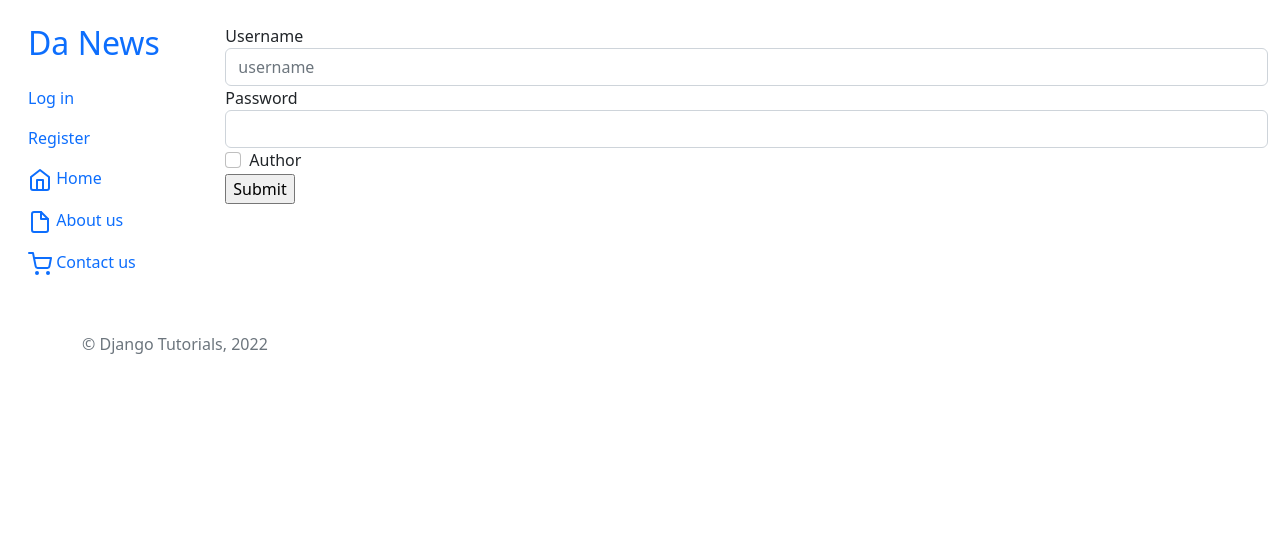
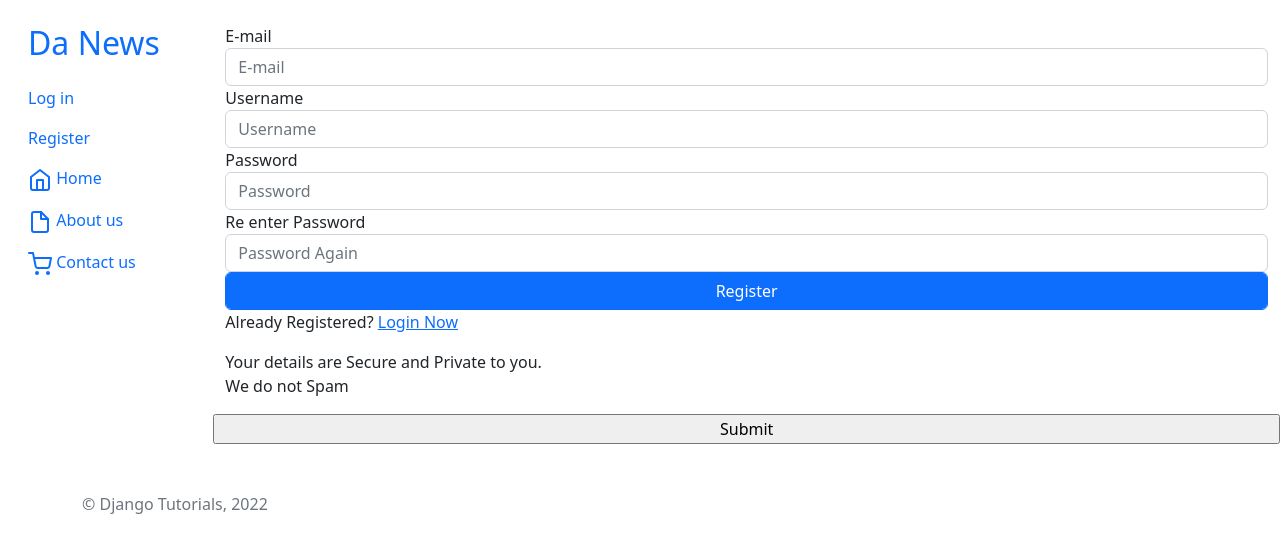
Before and after one commit to Axelkarnebro/webcasts-group-14, a Django app: page /register/ in a window 1280 px wide. Shown: the top 553 px of the page. Run offline with Django 4.2, Linux system fonts and the light colour scheme; some libraries are stand-ins or nearby versions.

Commit message:
yoinkade hur han implementerade registration på github så nu är den poggers

```diff
--- a/main/forms.py
+++ b/main/forms.py
@@ -1,4 +1,6 @@
 from django import forms
+from django.contrib.auth import get_user_model
+from django.contrib.auth.forms import UserCreationForm
 
 class ContactForm(forms.Form):
     subject = forms.CharField(max_length=100)
@@ -6,7 +8,21 @@ class ContactForm(forms.Form):
     sender = forms.EmailField()
     cc_myself = forms.BooleanField(required=False)
 
-class RegisterForm(forms.Form):
-    username = forms.CharField(max_length=100)
-    password = forms.CharField(max_length=100)
-    author = forms.BooleanField(required=False)
+class RegisterForm(UserCreationForm):
+    email = forms.EmailField(required=True)
+
+    class Meta:
+        model = get_user_model()
+        fields = ('email', 'username', 'password1', 'password2')
+        error_messages = {
+            'username': {
+                'unique': "A user with this username already exists",
+            }
+        }
+
+    def save(self, commit=True):
+        user = super(RegisterForm, self).save(commit=False)
+        user.email = self.cleaned_data['email']
+        if commit:
+            user.save()
+        return user
--- a/main/templates/pages/register_form.html
+++ b/main/templates/pages/register_form.html
@@ -1,54 +1,83 @@
+<div class="form">
+  <form method="post"
+        action="{% url 'main:register_user' %}"
+  >
+    {% csrf_token %}
+    <div class="form-group
+                {% if form.email.errors %}
+                  has-error
+                {% endif %}"
+    >
+      <label class="control-label" for="signin-email">E-mail</label>
+      <input class="form-control" type="email" id="signin-email"
+             placeholder="E-mail" name="email"
+             value="{{ form.email.value|default_if_none:"" }}">
+      {% if form.email.errors %}
+        <div class="form-group has-error">
+          <div class="control-label">
+            {{ form.email.errors }}
+          </div>
+        </div>
+      {% endif %}
+    </div>
     <div class="form-group
                 {% if form.username.errors %}
                   has-error
                 {% endif %}"
     >
-  <label class="control-label" for="username">Username</label>
-  <input class="form-control" type="text" id="username"
-         placeholder="username" name="username"
+      <label class="control-label" for="signin-username">Username</label>
+      <input class="form-control" type="username" id="signin-username"
+             placeholder="Username" name="username"
              value="{{ form.username.value|default_if_none:"" }}">
-  {% if form.username.errors or nameError %}
+      {% if form.username.errors %}
         <div class="form-group has-error">
           <div class="control-label">
             {{ form.username.errors }}
-        {{ nameError }}
           </div>
         </div>
       {% endif %}
     </div>
-
     <div class="form-group
-  {% if form.password.errors %}
+                {% if form.password1.errors %}
                   has-error
                 {% endif %}"
     >
-  <label class="control-label" for="pw">Password</label>
-  <input class="form-control" id = "pw" name="password">
-  {% if form.password.errors %}
+      <label class="control-label" for="signin-password1">Password</label>
+      <input class="form-control" type="password" id="signin-password1"
+             placeholder="Password" name="password1"
+             value="{{ form.password1.value|default_if_none:"" }}">
+      {% if form.password1.errors %}
         <div class="form-group has-error">
           <div class="control-label">
-             {{ form.password.errors }}
-        </div>
-    </div>
-    {% endif %}
-  </input>
-</div>
-
-<div class="form-group
-  {% if form.author.errors %}
-    has-error
-  {% endif %}">
-  <div class="form-check">
-    <label class="form-check-label" for="check">
-      Author
-    </label>
-    <input class="form-check-input" type="checkbox" value="true" id="check" name="author">
-    {% if form.author.errors %}
-      <div class="form-group has-error">
-          <div class="control-label">
-              {{ form.author.errors }}
+            {{ form.password1.errors }}
           </div>
         </div>
       {% endif %}
     </div>
+    <div class="form-group
+                {% if form.password2.errors %}
+                  has-error
+                {% endif %}"
+    >
+      <label class="control-label" for="signin-password2">Re enter Password</label>
+      <input class="form-control" type="password" id="signin-password2"
+             placeholder="Password Again" name="password2"
+             value="{{ form.password2.value|default_if_none:"" }}">
+      {% if form.password2.errors %}
+        <div class="form-group has-error">
+          <div class="control-label">
+            {{ form.password2.errors }}
           </div>
+        </div>
+      {% endif %}
+    </div>
+    <div class="form-group">
+      <input class="form-control btn btn-primary" type="submit"
+             value="Register">
+    </div>
+  </form>
+  <p class="message">Already Registered? <a href="{% url 'main:login_user' %}">Login
+    Now</a></p>
+  <p class="message">Your details are Secure and Private to you.<br>
+    We do not Spam</p>
+</div>
--- a/main/urls.py
+++ b/main/urls.py
@@ -1,6 +1,6 @@
 from django.urls import path
 
-from .views import home, about_us, contact_us, thank_you_contact_us, register_user, login_user, logout_user
+from .views import home, about_us, contact_us, thank_you_contact_us, login_user, logout_user, Register
 
 app_name = 'main'
 
@@ -9,7 +9,7 @@ urlpatterns = [
     path('about-us',about_us, name='about_us'),
     path('contact-us', contact_us, name='contact_us'),
     path('thank-you-contact-us', thank_you_contact_us, name='thank_you_contact_us'),
-    path('register/', register_user, name='register_user'),
+    path('register/', Register.as_view(), name='register_user'),
     path('login/', login_user, name='login_user'),
     path('logout/', logout_user, name='logout_user')
 ]
--- a/main/views.py
+++ b/main/views.py
@@ -1,4 +1,4 @@
-from django.shortcuts import render
+from django.shortcuts import render, redirect
 from django.http import HttpResponseRedirect
 from django.urls import reverse
 
@@ -6,6 +6,7 @@ from main.forms import ContactForm, RegisterForm
 from django.contrib.auth.models import User, Group
 from django.contrib.auth import login, logout, authenticate
 from django.views.generic import CreateView
+from django.views import View
 # Create your views here.
 def home(request):
     context = {
@@ -47,36 +48,53 @@ def thank_you_contact_us(request):
     }
     return render(request, 'pages/thank_you_contact_us.html', context)
 
-def register_user(request):
-    if request.method == 'POST':
+# def register_user(request):
+#     if request.method == 'POST':
+#         form = RegisterForm(request.POST)
+
+#         if form.is_valid():
+#             username = form.cleaned_data['username']
+#             password = form.cleaned_data['password']
+
+#             print(username, password)
+#             try:
+#                 user = User.objects.create_user(username, 'lmao@email.com',password)
+#             except:
+#                 # Send back to register page in case exception made when creating user
+#                 return render(request, 'pages/register_user.html',
+#                 # Also give context
+#                 {'form': form, 'nameError': 'Sorry, username already in use probably ://'})
+
+#             user.user_permissions.clear()
+
+#             #author_group = Group.objects.get(name='authors')
+#             #author_group.user_set.add(user.id)
+
+#             return HttpResponseRedirect(reverse('main:thank_you_contact_us'))
+
+#         else:
+#             return render(request, 'pages/register_user.html', {'form': form})
+
+#     else:
+#         form = RegisterForm()
+#     return render(request, 'pages/register_user.html', {'form': form})
+
+class Register(View):
+    def get(self, request):
+        context = {
+            'form':RegisterForm
+        }
+        return render(request, 'pages/register_user.html', context)
+
+    def post(self, request):
         form = RegisterForm(request.POST)
-
         if form.is_valid():
-            username = form.cleaned_data['username']
-            password = form.cleaned_data['password']
-
-            print(username, password)
-            try:
-                user = User.objects.create_user(username, 'lmao@email.com',password)
-            except:
-                # Send back to register page in case exception made when creating user
-                return render(request, 'pages/register_user.html',
-                # Also give context
-                {'form': form, 'nameError': 'Sorry, username already in use probably ://'})
-
-            user.user_permissions.clear()
-
-            #author_group = Group.objects.get(name='authors')
-            #author_group.user_set.add(user.id)
-
-            return HttpResponseRedirect(reverse('main:thank_you_contact_us'))
-
-        else:
-            return render(request, 'pages/register_user.html', {'form': form})
-
-    else:
-        form = RegisterForm()
-    return render(request, 'pages/register_user.html', {'form': form})
+            form.save()
+            return redirect('/')
+        context = {
+            'form':form
+        }
+        return render(request, 'pages/register_user.html', context)
 
 def login_user(request):
     if request.method == 'POST':
```
Lines whose indentation alone changed are shown as unchanged.
